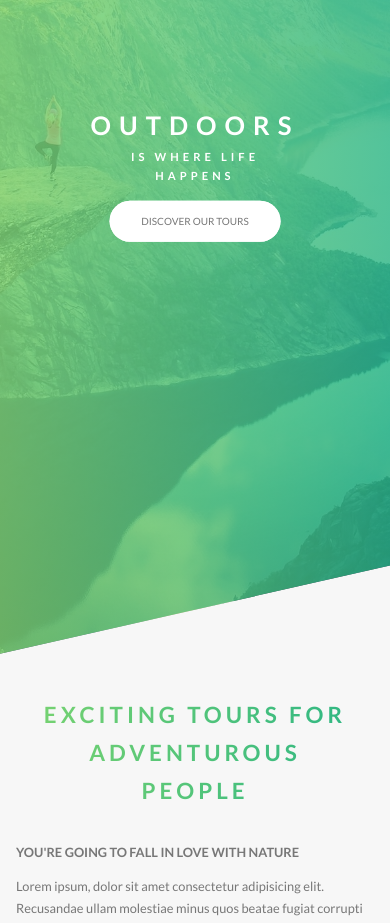
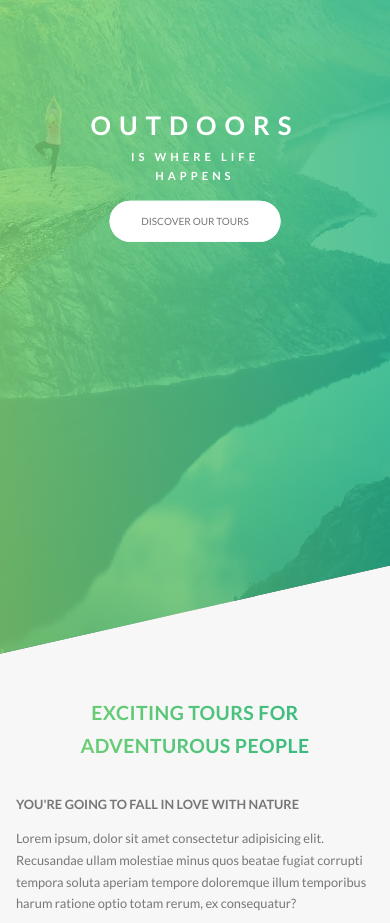
Before and after one commit to grego5/natours, a website: page views/index.html in a window 390 px wide. Shown: the part 148-1071 px from the top of the page. Drawn offline with Linux system fonts and the light colour scheme; files that its build step writes are made by us from their sources; files whose address does not match are found by name.

Commit message:
responsive modal and tweaks

```diff
--- a/public/scss/base/_typography.scss
+++ b/public/scss/base/_typography.scss
@@ -48,8 +48,8 @@ body {
    transition: transform .2s;
 
    @include respond(tab-port) {
-      font-size: 2.8rem;
-      letter-spacing: .5rem;
+      font-size: 5vw;
+      letter-spacing: .1vw;
       padding: 0 4rem;
    }
 
--- a/public/scss/layout/_footer.scss
+++ b/public/scss/layout/_footer.scss
@@ -4,7 +4,7 @@
    font-size: 1.4rem;
 
    @include respond(tab-port) {
-      padding: 2rem 0;
+      padding: 4rem 0 2rem;
    }
 
    &__logo-wrapper {
@@ -25,6 +25,10 @@
       border-top: 1px solid $color-grey-5;
       padding: 2rem 0;
       text-align: center;
+
+      @include respond(tab-port) {
+         border: none;
+      }
    }
 
    &__list {
@@ -63,4 +67,19 @@
       padding-top: 2rem;
       text-align: center;
    }
+
+   &__logo {
+      &--small {
+         display: none;
+      }
+
+      @include respond(tab-port) {
+         &--small {
+            display: inline;
+         }
+         &--big {
+            display: none;
+         }
+      }
+   }
 }
--- a/public/scss/layout/_modal.scss
+++ b/public/scss/layout/_modal.scss
@@ -20,7 +20,7 @@
 
    &__content {
       @include position-middle;
-      width: 80%;
+      width: 90%;
       background-color: $color-light;
       box-shadow: 0 2rem 4rem rgba($color-light, .2);
       border-radius: 3px;
@@ -28,27 +28,41 @@
       overflow: hidden;
       transition: transform 0.3s 0.2s;
       transform: translate(-50%, -50%) scale(0);
-
    }
 
    &__left {
       width: calc(100% / 3);
       display: table-cell;
+
+      @include respond(tab-land) {
+         display: contents;
+      }
    }
+
    &__right {
       width: calc(100% / 3 * 2);
       display: table-cell;
       vertical-align: middle;
-      padding: 2rem;
+      padding-bottom: 2rem;
+
+      @include respond(tab-land) {
+         display: block;
+         width: 100%;
+      }
    }
 
    &__image {
       display: block;
       width: 100%;
+
+      @include respond(tab-land) {
+         display: inline-block;
+         width: 50%;
+      }
    }
 
    &__text {
-      padding: 3rem 10rem;
+      padding: 3rem;
 
       column-count: 2;
       -moz-column-count: 2;
--- a/views/index.html
+++ b/views/index.html
@@ -331,10 +331,11 @@
 
         <footer class="footer">
             <div class="footer__logo-wrapper">
-                <img src="img/logo-green-2x.png" alt="Full logo" class="footer__logo">
+                <img src="img/logo-green-2x.png" alt="Full logo" class="footer__logo footer__logo--big">
+                <img src="img/logo-green-small-2x.png" alt="Full logo" class="footer__logo footer__logo--small">
             </div>
+
             <div class="row">
-
                 <div class="col-1-2">
                     <div class="footer__navigation">
                         <ul class="footer__list">
@@ -374,7 +375,7 @@
                         </h3>
                     </div>
 
-                    <div class="modal__text mb-md">
+                    <div class="modal__text">
                         <p class="paragraph">
                             Lorem ipsum dolor sit amet consectetur, adipisicing elit. Voluptates dolorem, corrupti laborum quos dolores, ipsa atque illum ea qui voluptatem natus. Optio architecto, accusantium quasi recusandae saepe laboriosam facilis
                             Lorem ipsum dolor sit amet consectetur, adipisicing elit. Voluptates dolorem, corrupti laborum quos dolores, ipsa atque illum ea qui voluptatem natus. Optio architecto, accusantium quasi recusandae saepe laboriosam facilis
```
Also changed, not shown: public/css/style.css.
